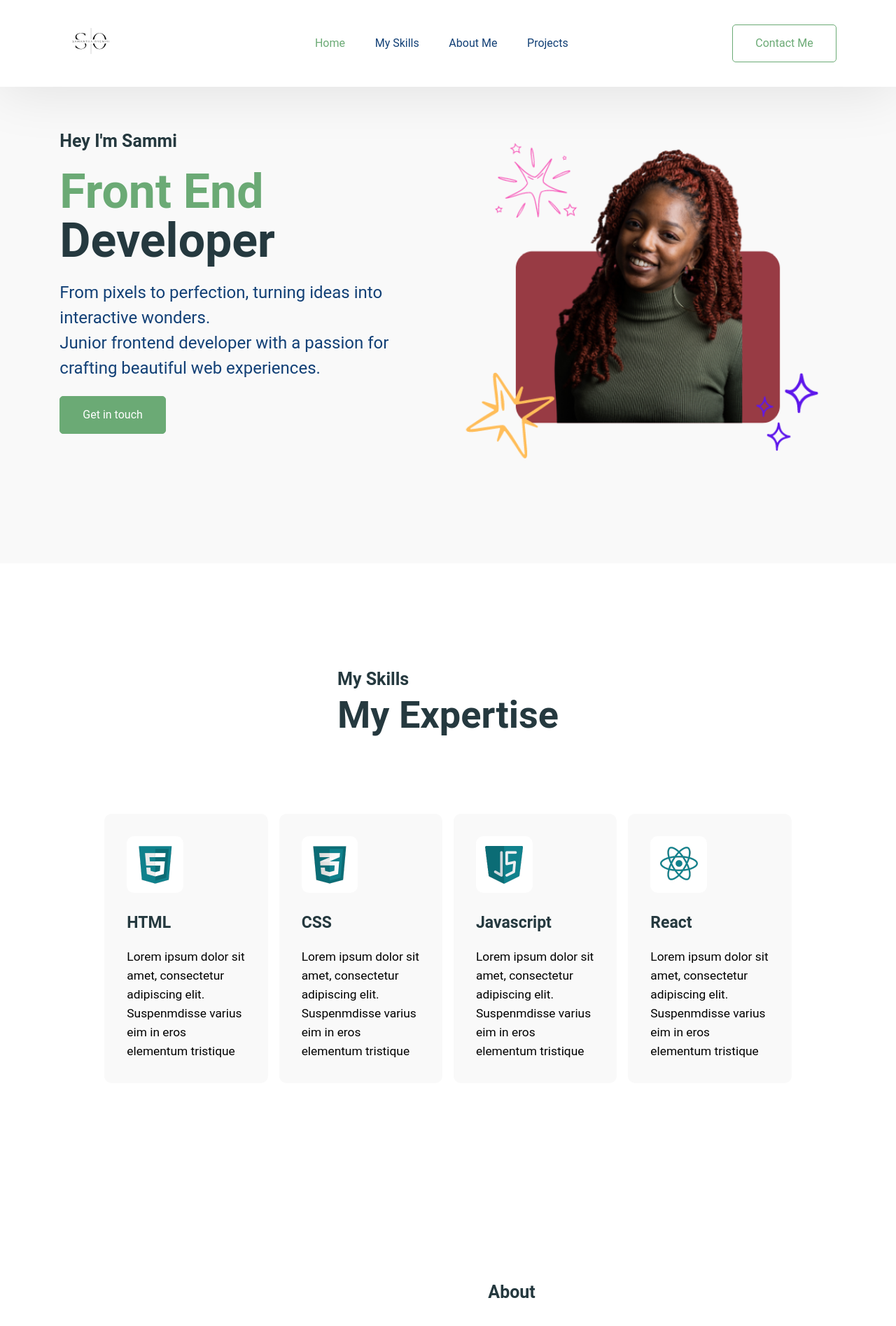
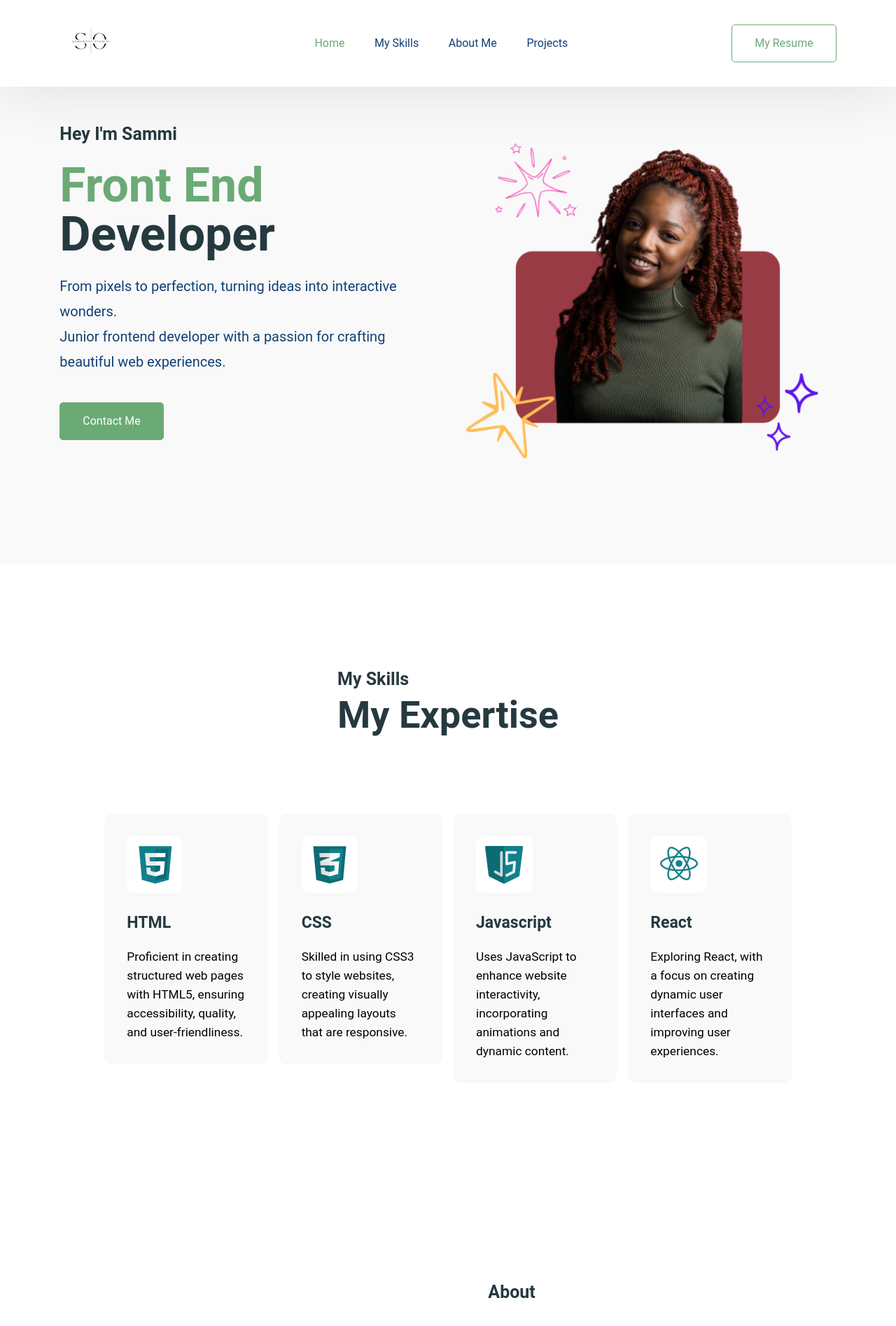
Before and after one commit to SOyeniyi801/my-portfolio, a React (Create React App) app: page / in a window 1280 px wide. Shown: the top 1895 px of the page at 70% size. Built offline with nearby package versions, Linux system fonts and the light colour scheme.

Commit message:
add resume, add copy, hero button bug fix

```diff
--- a/src/App.css
+++ b/src/App.css
@@ -245,7 +245,7 @@ h3 {
 
 .hero-section-description {
   color: var(--darkblue);
-  font-size: 24px;
+  font-size: 20px;
   font-weight: 400;
   line-height: 36px;
  }
--- a/src/Pages/Home/About.jsx
+++ b/src/Pages/Home/About.jsx
@@ -8,8 +8,8 @@ function About (){
         <div className="hero-section-content">
             <p className="section-title">About</p>
             <h1 className="skills-section-heading"> About Me</h1>
-            <p className="hero-section-description">Lorem ipsum dolor sit, amet consectetur adipisicing elit. Explicabo, earum? Unde deserunt illum sunt, ex eos fugit impedit ea facere consequatur fugiat magni? Aperiam, reiciendis nihil rerum ut et sed!</p>
-            <p className="hero-section-description">Lorem ipsum dolor sit, amet consectetur adipisicing elit. Explicabo, earum? Unde deserunt illum sunt, ex eos fugit impedit ea facere consequatur fugiat magni? Aperiam, reiciendis nihil rerum ut et sed!</p>
+            <p className="hero-section-description">Hey there, I'm Sammi, also known as Samantha, if you want to be formal. I made my grand entrance into the tech world in 2019, armed with nothing but sheer determination and a knack for problem-solving. For the past 5 years, I've been on the front lines as a Support Engineer, honing my skills in HTML, CSS, and JavaScript like a seasoned warrior.</p>
+            <p className="hero-section-description">My superpower? I can track down bugs faster than a caffeine-fueled Sherlock Holmes and find fixes that make even the toughest coding conundrums surrender. My passion for coding is unwavering—I'm always hungry to learn more. Currently, I'm diving deep into the realms of React and WordPress, eager to expand my coding horizons and craft some seriously awesome front-end magic.</p>
         </div>
        </div>
        </section>
--- a/src/Pages/Home/Contact.jsx
+++ b/src/Pages/Home/Contact.jsx
@@ -31,7 +31,7 @@ function Contact() {
             <div>
                 <p className="sub-title"> Get In Touch</p>
                 <h2>Contact Me</h2>
-                <p>Lorem ipsum dolor sit amet, consectetur adipisicing elit. Ut, asperiores.</p>
+                <p>Open to inquiries</p>
             </div>
             <form onSubmit={sendMessage} className="contact-form-container">
                 <div className="container">
--- a/src/Pages/Home/Hero.jsx
+++ b/src/Pages/Home/Hero.jsx
@@ -1,3 +1,5 @@
+import { Link } from "react-scroll";
+
 function Hero (){
     return(
         <section id="heroSection" className="hero-section">
@@ -11,9 +13,19 @@ function Hero (){
                     </h1>
                     <p className="hero-section-description">
                     From pixels to perfection, turning ideas into interactive wonders. <br/> Junior frontend developer with a passion for crafting beautiful web experiences.
-                    </p>
+                    </p> <br/>
                 </div>
-                <button className="btn btn-primary"> Get in touch</button>
+                <Link
+                onClick={() => {}}
+                activeClass="navbar-active-content"
+                spy={true}
+                smooth={true}
+                offset={-70}
+                duration={500}
+                to="Contact"
+                className="btn btn-primary"
+                >
+                    Contact Me </Link>
             </div>
             <div className="hero-section-image">
                 <img src="./assets/hero-image.png" alt="Hero Section" />
--- a/src/Pages/Home/Navbar.jsx
+++ b/src/Pages/Home/Navbar.jsx
@@ -5,11 +5,11 @@ function Navbar() {
   const [navActive, setNaveActive] = useState(false);
 
   const toggleNav = () => {
-        setNaveActive(!navActive)
+    setNaveActive(!navActive);
   };
 
   const closeMenu = () => {
-        setNaveActive(false)
+    setNaveActive(false);
   };
 
   useEffect(() => {
@@ -32,13 +32,13 @@ function Navbar() {
     }
   }, []);
 
-    return(
-        <nav className={`navbar ${navActive ? 'active' : ''}`}>
+  return (
+    <nav className={`navbar ${navActive ? "active" : ""}`}>
       <div>
         <img className="logo" src="./assets/logo.svg" alt="logo" />
       </div>
       <a
-                className={`nav_hamburger ${navActive ? 'active' : ''}`}
+        className={`nav_hamburger ${navActive ? "active" : ""}`}
         onClick={toggleNav}
       >
         <span className="nav_hamburger_line"></span>
@@ -46,7 +46,7 @@ function Navbar() {
         <span className="nav_hamburger_line"></span>
       </a>
 
-            <div className={`navbar-items ${navActive ? 'active' : ''}`}>
+      <div className={`navbar-items ${navActive ? "active" : ""}`}>
         <ul>
           <li>
             <Link
@@ -57,7 +57,9 @@ function Navbar() {
               duration={500}
               to="heroSection"
               className="navbar-content"
-                            >Home</Link>
+            >
+              Home
+            </Link>
           </li>
           <li>
             <Link
@@ -68,7 +70,9 @@ function Navbar() {
               duration={500}
               to="mySkills"
               className="navbar-content"
-                            >My Skills</Link>
+            >
+              My Skills
+            </Link>
           </li>
           <li>
             <Link
@@ -79,7 +83,9 @@ function Navbar() {
               duration={500}
               to="AboutMe"
               className="navbar-content"
-                            >About Me</Link>
+            >
+              About Me
+            </Link>
           </li>
           <li>
             <Link
@@ -90,23 +96,22 @@ function Navbar() {
               duration={500}
               to="MyProjects"
               className="navbar-content"
-                            >Projects</Link>
+            >
+              Projects
+            </Link>
           </li>
         </ul>
       </div>
-            <Link
+      <a
+        href="https://samanthaoyeniyiresume.my.canva.site/"
+        target="_blank"
+        rel="noopener noreferrer"
         onClick={closeMenu}
-                activeClass="navbar-active-content"
-                spy={true}
-                offset={-70}
-                duration={500}
-                to="Contact"
         className="btn btn-outline-primary"
       >
-                    Contact Me </Link>
+        My Resume
+      </a>
     </nav>
-
-
-    )
+  );
 }
 export default Navbar;
--- a/src/data/index.json
+++ b/src/data/index.json
@@ -4,45 +4,35 @@
             "id": "1",
             "src": "./assets/html.png",
             "title": "HTML",
-            "description": " Lorem ipsum dolor sit amet, consectetur adipiscing elit. Suspenmdisse varius eim in eros elementum tristique"
+            "description": "Proficient in creating structured web pages with HTML5, ensuring accessibility, quality, and user-friendliness."
         },
         {
             "id": "2",
             "src": "./assets/css.png",
             "title": "CSS",
-            "description": " Lorem ipsum dolor sit amet, consectetur adipiscing elit. Suspenmdisse varius eim in eros elementum tristique"
+            "description": "Skilled in using CSS3 to style websites, creating visually appealing layouts that are responsive."
         },
         {
             "id": "3",
             "src": "./assets/javascript.png",
             "title": "Javascript",
-            "description": " Lorem ipsum dolor sit amet, consectetur adipiscing elit. Suspenmdisse varius eim in eros elementum tristique"
+            "description": "Uses JavaScript to enhance website interactivity, incorporating animations and dynamic content."
         },
         {
             "id": "4",
             "src": "./assets/react.png",
             "title": "React",
-            "description": " Lorem ipsum dolor sit amet, consectetur adipiscing elit. Suspenmdisse varius eim in eros elementum tristique"
+            "description": "Exploring React, with a focus on creating dynamic user interfaces and improving user experiences."
         }
     ],
     "projects": [
         {
-            "id": "1",
-            "src": "./assets/placeholder-image.png",
-            "title": "Ahuse",
-            "description": " Lorem ipsum dolor sit amet, consectetur adipiscing elit. Suspenmdisse varius eim in eros elementum tristique",
-            "linkTag": "View in Github",
-            "url": "#",
-            "projectSite": "#",
-            "projectTag": "View Live Site"
-        },
-        {
             "id": "2",
             "src": "./assets/placeholder-image-1.png",
-            "title": "App Dashboard",
-            "description": " Lorem ipsum dolor sit amet, consectetur adipiscing elit. Suspenmdisse varius eim in eros elementum tristique",
+            "title": "Crypto Price Tracking",
+            "description": "Track cryptocurrency prices with this React app using the CoinGecko API. Explore trending coins, view coin details, and track market value.",
             "linkTag": "View in Github",
-            "url": "#",
+            "url": "https://github.com/SOyeniyi801/crypto-price-app",
             "projectSite": "#",
             "projectTag": "View Live Site"
         },
@@ -50,7 +40,7 @@
             "id": "3",
             "src": "./assets/placeholder-image-2.png",
             "title": "Github User Search",
-            "description": " Lorem ipsum dolor sit amet, consectetur adipiscing elit. Suspenmdisse varius eim in eros elementum tristique",
+            "description": "Search for GitHub users and view their profiles with this app. Features include light/dark themes and error handling for user not found.",
             "linkTag": "View in Github",
             "url": "https://github.com/SOyeniyi801/github-api-app",
             "projectSite": "#",
```
Lines whose indentation alone changed are shown as unchanged.
